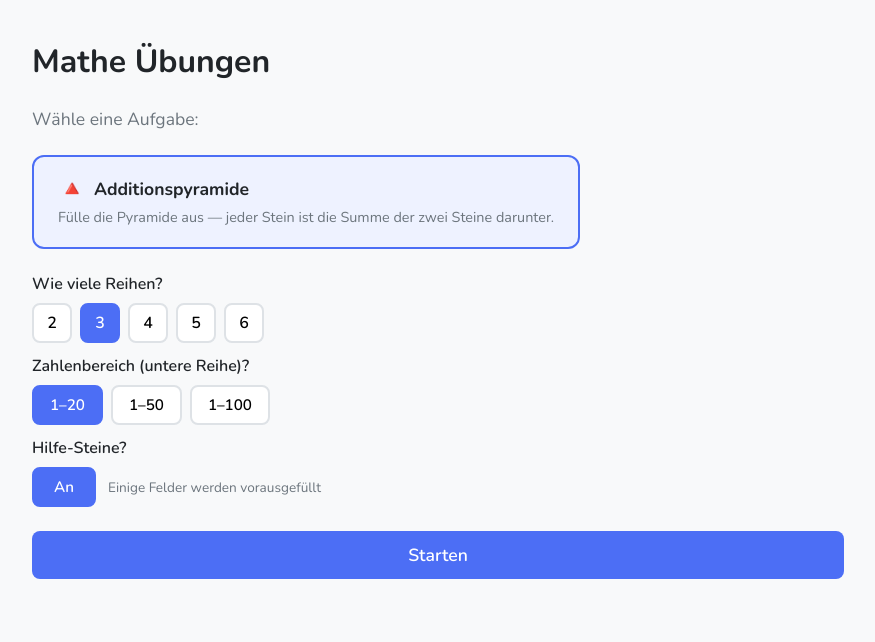
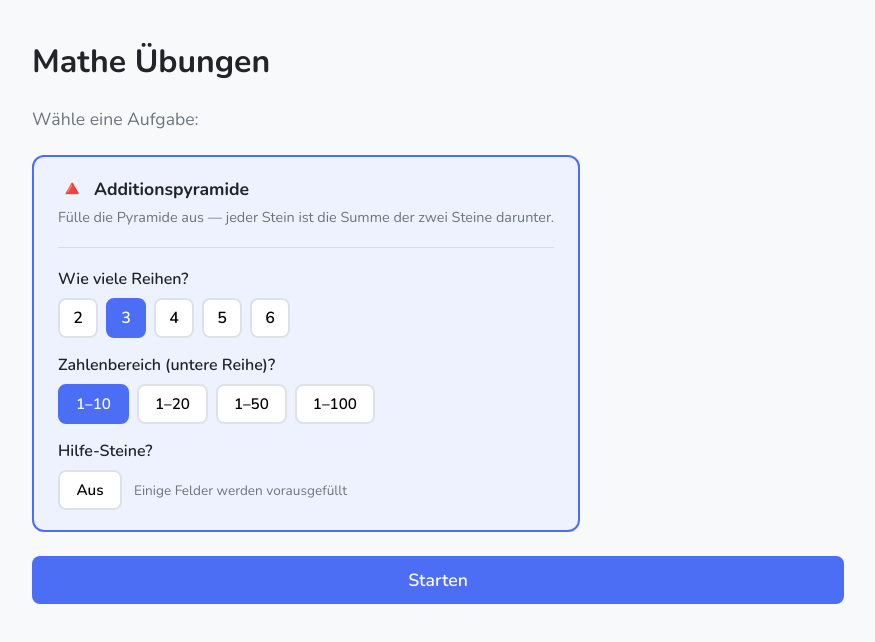
Before and after one commit to gregorgebhardt/math-app, a Vue app: page / in a window 1280 px wide. Both pictures are taken after a click on the element 508 px from the left and 202 px from the top of the page. Shown: the top 642 px of the page, without its empty margins (202-1077 px from the left). Built offline with nearby package versions, Linux system fonts and the light colour scheme.

Commit message:
feat: settings expand inside card, default range 1-10, prefill off by default

```diff
--- a/src/components/QuizPicker.vue
+++ b/src/components/QuizPicker.vue
@@ -16,11 +16,8 @@
           <h2>{{ quiz.label }}</h2>
         </div>
         <p>{{ quiz.description }}</p>
-      </div>
-    </div>
 
-    <div v-if="selectedKey" class="quiz-options">
-      <template v-if="selectedKey === 'pyramid'">
+        <div v-if="selectedKey === key && key === 'pyramid'" class="quiz-card-options" @click.stop>
           <label class="option-label">
             Wie viele Reihen?
             <div class="row-selector">
@@ -29,7 +26,7 @@
                 :key="n"
                 class="row-btn"
                 :class="{ 'row-btn--active': selectedRows === n }"
-              @click="selectedRows = n"
+                @click.stop="selectedRows = n"
               >{{ n }}</button>
             </div>
           </label>
@@ -42,7 +39,7 @@
                 :key="opt.value"
                 class="range-btn"
                 :class="{ 'range-btn--active': selectedMaxVal === opt.value }"
-              @click="selectedMaxVal = opt.value"
+                @click.stop="selectedMaxVal = opt.value"
               >{{ opt.label }}</button>
             </div>
           </label>
@@ -53,14 +50,15 @@
               <button
                 class="toggle-btn"
                 :class="{ 'toggle-btn--active': prefillEnabled }"
-              @click="prefillEnabled = !prefillEnabled"
+                @click.stop="prefillEnabled = !prefillEnabled"
               >
                 {{ prefillEnabled ? 'An' : 'Aus' }}
               </button>
               <span class="toggle-hint">Einige Felder werden vorausgefüllt</span>
             </div>
           </label>
-      </template>
+        </div>
+      </div>
     </div>
 
     <button
@@ -81,10 +79,11 @@ const emit = defineEmits(['start'])
 
 const selectedKey = ref(null)
 const selectedRows = ref(3)
-const selectedMaxVal = ref(20)
-const prefillEnabled = ref(true)
+const selectedMaxVal = ref(10)
+const prefillEnabled = ref(false)
 
 const rangeOptions = [
+  { label: '1–10', value: 10 },
   { label: '1–20', value: 20 },
   { label: '1–50', value: 50 },
   { label: '1–100', value: 100 }
--- a/src/components/quizzes/PyramidQuiz.vue
+++ b/src/components/quizzes/PyramidQuiz.vue
@@ -50,7 +50,7 @@ const props = defineProps({
   },
   maxVal: {
     type: Number,
-    default: 9
+    default: 10
   },
   prefill: {
     type: Boolean,
--- a/src/style.css
+++ b/src/style.css
@@ -87,6 +87,16 @@ button, .btn {
 .quiz-card--selected {
   border-color: #4c6ef5;
   background: #eef2ff;
+  cursor: default;
+}
+
+.quiz-card-options {
+  margin-top: 1.25rem;
+  padding-top: 1.25rem;
+  border-top: 1px solid #d0d9ff;
+  display: flex;
+  flex-direction: column;
+  gap: 1rem;
 }
 .quiz-card-header {
   display: flex;
--- a/src/utils/pyramid.js
+++ b/src/utils/pyramid.js
@@ -1,4 +1,4 @@
-export function generatePyramid(rows, maxVal = 9) {
+export function generatePyramid(rows, maxVal = 10) {
   const pyramid = Array.from({ length: rows }, (_, r) => new Array(r + 1).fill(0))
 
   const bottom = pyramid[rows - 1]
```
Also changed, not shown: 1 other file (tests, documents, lock files or other folders). Lines whose indentation alone changed are shown as unchanged.
